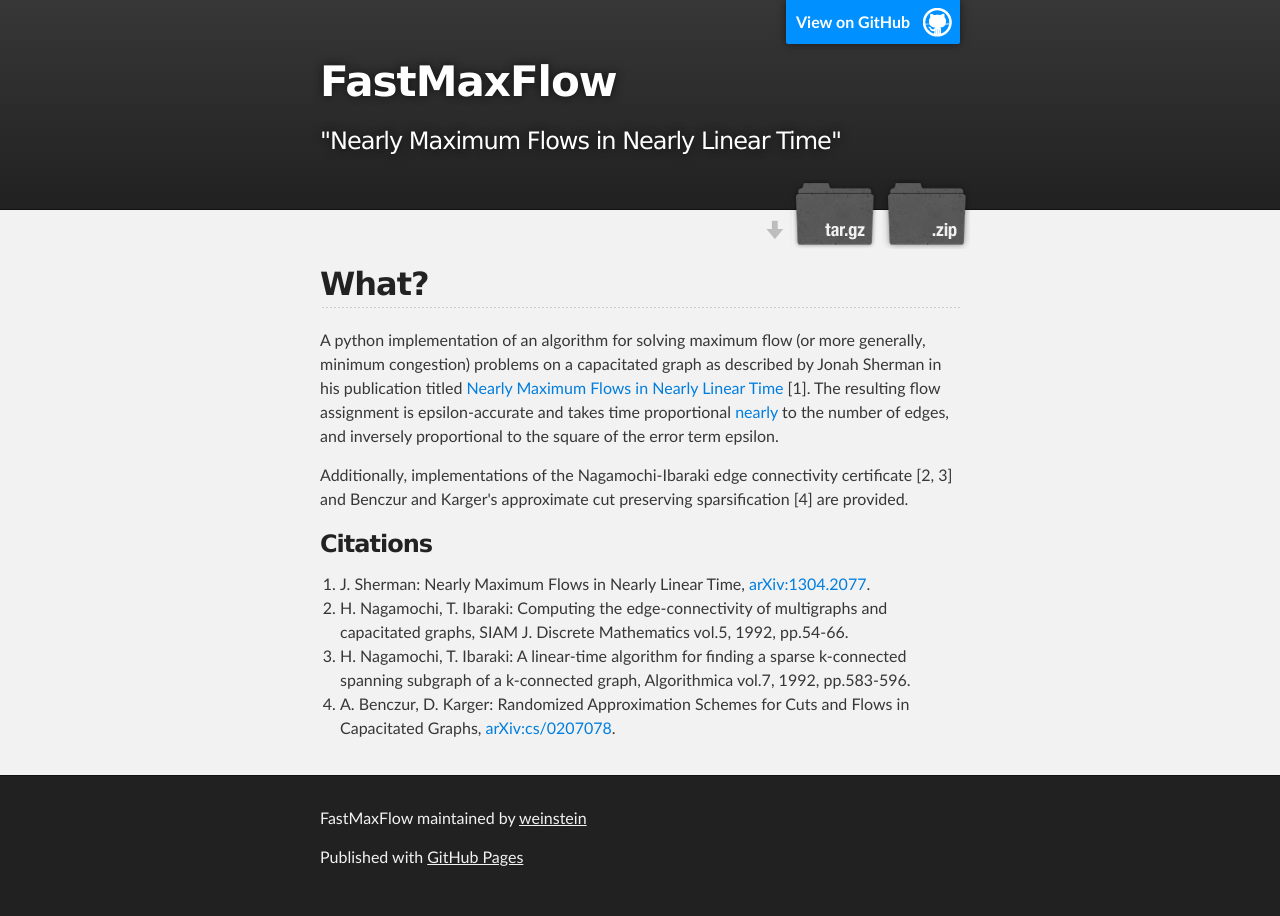
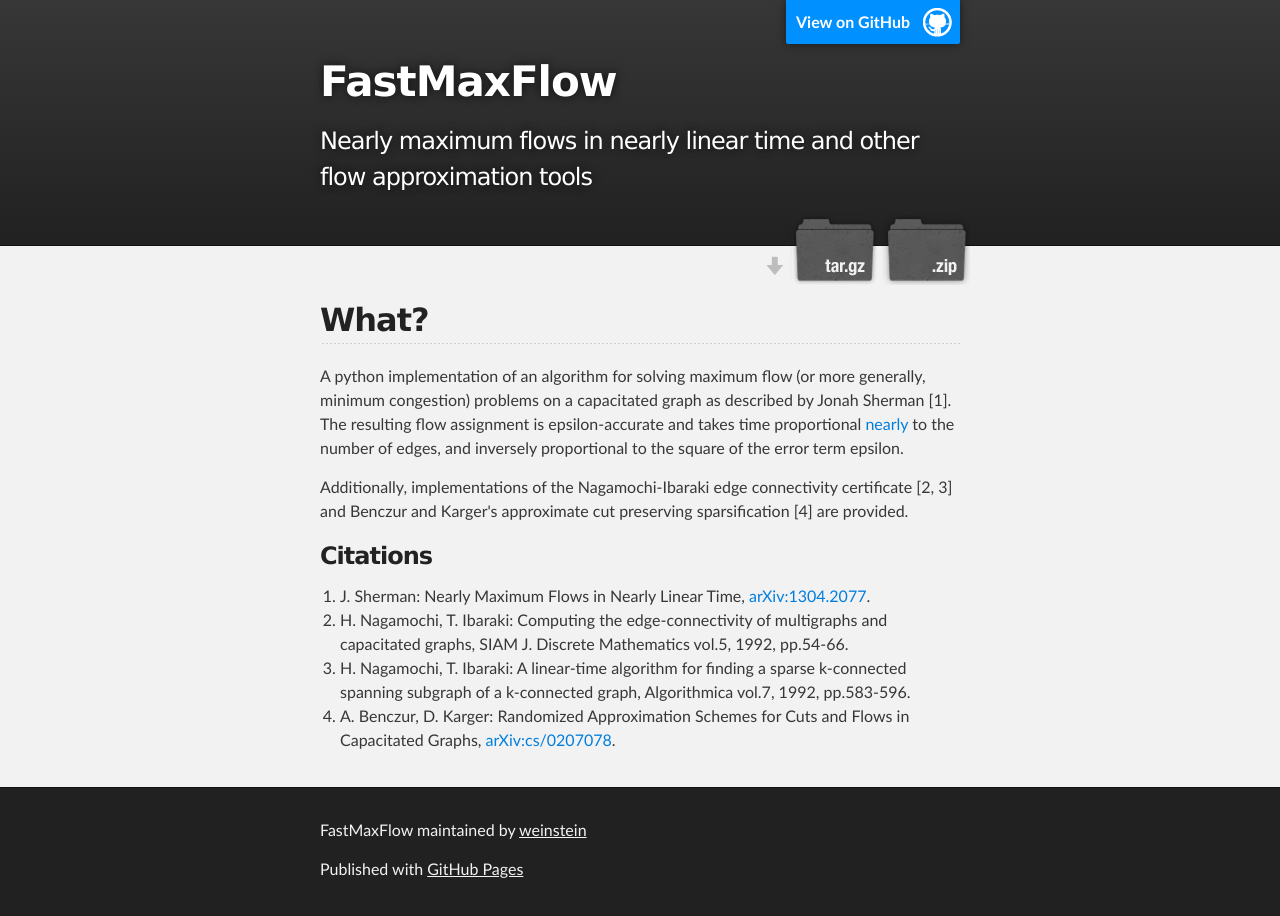
Before and after one commit to Wu-Xiang123/FastMaxFlow, a plain HTML site: page index.html in a window 1280 px wide. Drawn offline with Linux system fonts and the light colour scheme.

```diff
--- a/index.html
+++ b/index.html
@@ -4,7 +4,7 @@
   <head>
     <meta charset='utf-8'>
     <meta http-equiv="X-UA-Compatible" content="chrome=1">
-    <meta name="description" content="FastMaxFlow : &quot;Nearly Maximum Flows in Nearly Linear Time&quot;">
+    <meta name="description" content="FastMaxFlow : Nearly maximum flows in nearly linear time and other flow approximation tools">
 
     <link rel="stylesheet" type="text/css" media="screen" href="stylesheets/stylesheet.css">
 
@@ -19,7 +19,7 @@
           <a id="forkme_banner" href="https://github.com/weinstein/FastMaxFlow">View on GitHub</a>
 
           <h1 id="project_title">FastMaxFlow</h1>
-          <h2 id="project_tagline">&quot;Nearly Maximum Flows in Nearly Linear Time&quot;</h2>
+          <h2 id="project_tagline">Nearly maximum flows in nearly linear time and other flow approximation tools</h2>
 
             <section id="downloads">
               <a class="zip_download_link" href="https://github.com/weinstein/FastMaxFlow/zipball/master">Download this project as a .zip file</a>
@@ -34,7 +34,7 @@
         <h2>
 <a id="what" class="anchor" href="#what" aria-hidden="true"><span class="octicon octicon-link"></span></a>What?</h2>
 
-<p>A python implementation of an algorithm for solving maximum flow (or more generally, minimum congestion) problems on a capacitated graph as described by Jonah Sherman in his publication titled <a href="http://arxiv.org/abs/1304.2077">Nearly Maximum Flows in Nearly Linear Time</a> [1]. The resulting flow assignment is epsilon-accurate and takes time proportional <a href="http://en.wikipedia.org/wiki/Big_O_notation#Extensions_to_the_Bachmann.E2.80.93Landau_notations">nearly</a> to the number of edges, and inversely proportional to the square of the error term epsilon.</p>
+<p>A python implementation of an algorithm for solving maximum flow (or more generally, minimum congestion) problems on a capacitated graph as described by Jonah Sherman [1]. The resulting flow assignment is epsilon-accurate and takes time proportional <a href="http://en.wikipedia.org/wiki/Big_O_notation#Extensions_to_the_Bachmann.E2.80.93Landau_notations">nearly</a> to the number of edges, and inversely proportional to the square of the error term epsilon.</p>
 
 <p>Additionally, implementations of the Nagamochi-Ibaraki edge connectivity certificate [2, 3] and Benczur and Karger's approximate cut preserving sparsification [4] are provided.</p>
 
```
Also changed, not shown: params.json (+1 -1 lines).
